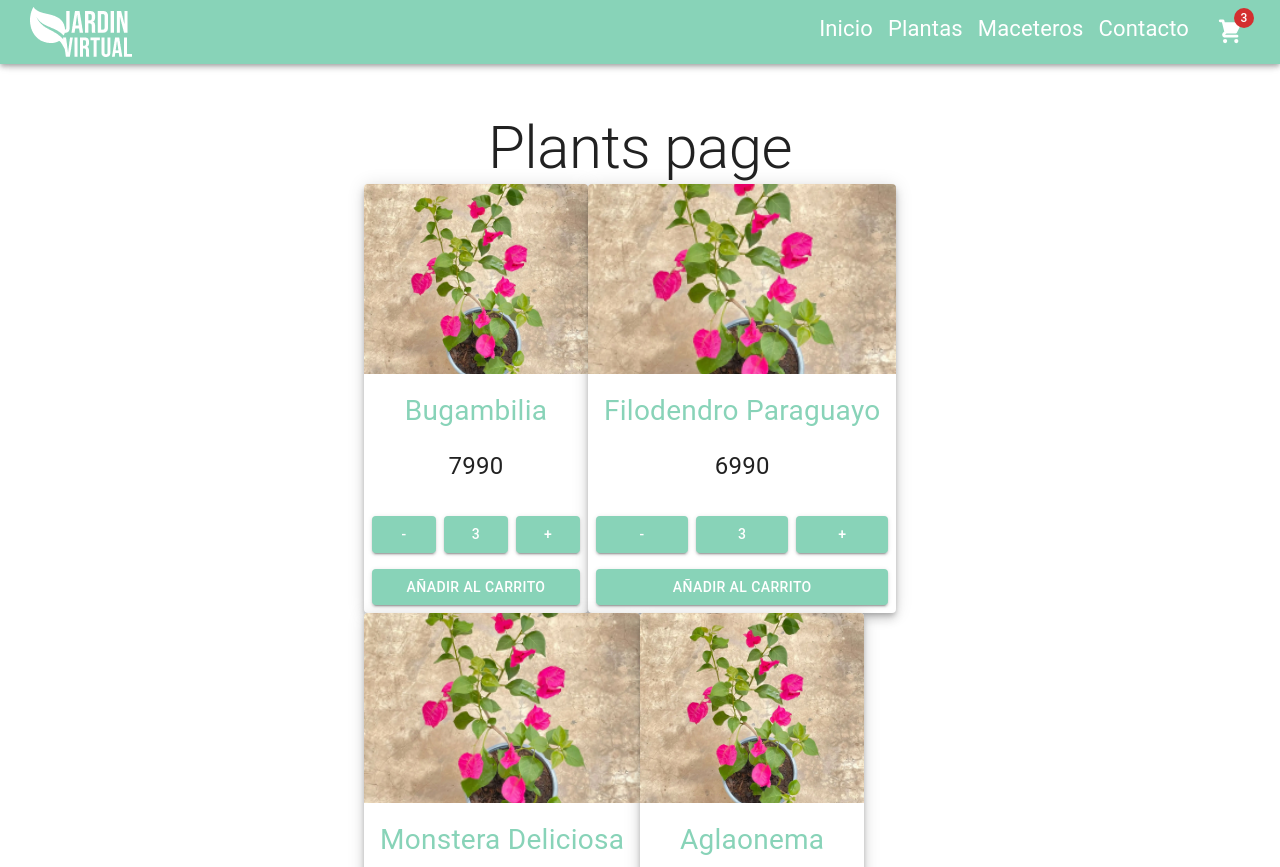
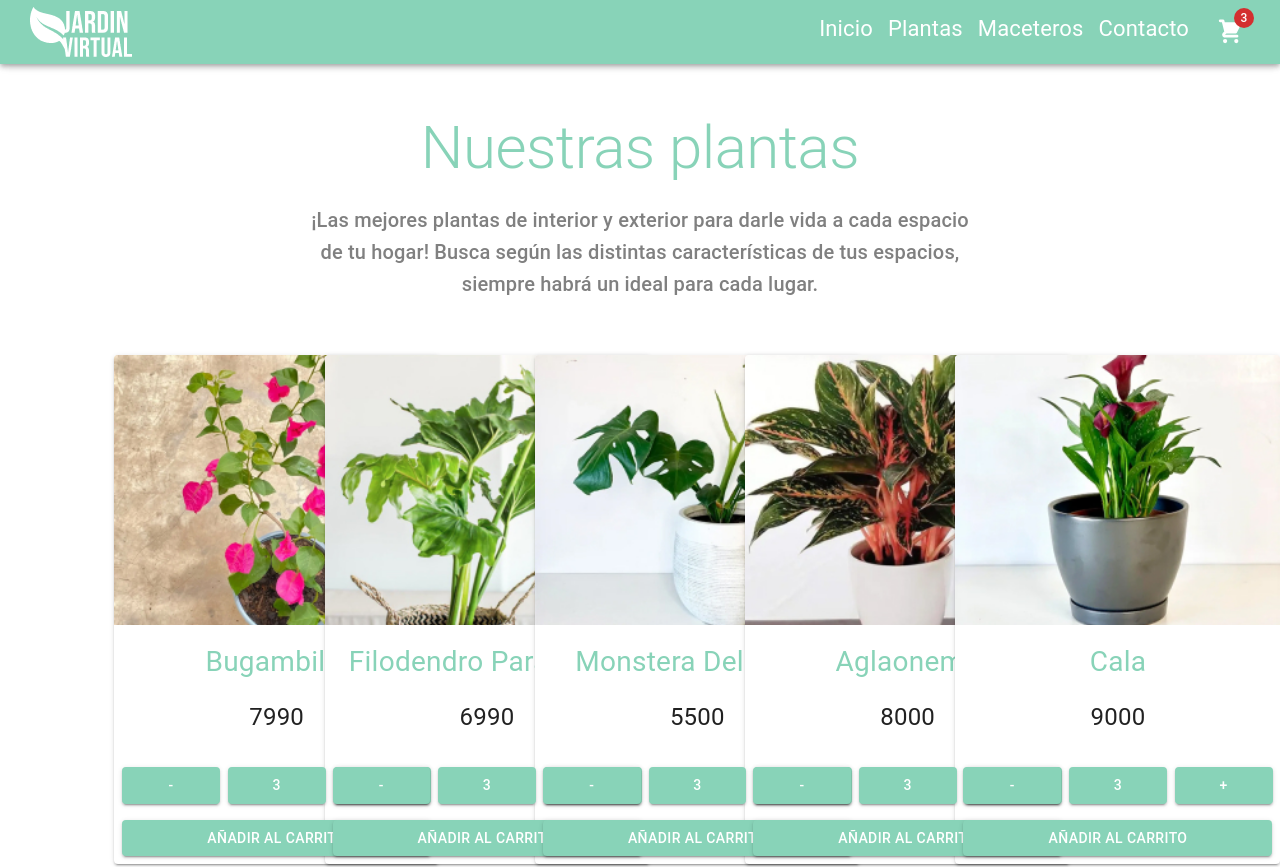
Before and after one commit to vanessadugarte/virtual-garden, a React (Create React App) app: page /plantas in a window 1280 px wide. Shown: the top 867 px of the page. Built offline with nearby package versions, Linux system fonts and the light colour scheme.

Commit message:
edit plants page style

```diff
--- a/src/components/common/product/Product.jsx
+++ b/src/components/common/product/Product.jsx
@@ -6,10 +6,10 @@ import imgBugambilia from "../../../assets/img-bugambilia.jpg"
 const Product = ({product}) => {
     return (
 
-            <Card sx={{maxWidth: 375, boxShadow:6}}>
+            <Card sx={{minWidth: 325, boxShadow:2}}>
                 <CardMedia
-                    sx={{height: 190}}
-                    image={imgBugambilia}
+                    sx={{height: 270}}
+                    image={product?.image}
                     title={product?.name}
                 />
                 <CardContent>
--- a/src/components/home/Home.jsx
+++ b/src/components/home/Home.jsx
@@ -67,13 +67,7 @@ const HomePage = () => {
                             </ImageListItem>
                         ))}
                     </ImageList>
-
                 </Grid>
-
-                <Grid item>
-                    <Product/>
-                </Grid>
-
             </Grid>
 
 
--- a/src/components/plants/Plants.jsx
+++ b/src/components/plants/Plants.jsx
@@ -5,12 +5,13 @@ import Product from "../common/product/Product";
 
 const PlantsPage = () => {
     return (
-        <Container maxWidth="sm" sx={{textAlign: "center"}}>
-            <Typography variant="h2">Plants page</Typography>
-            <Grid container>
+        <Container maxWidth="xxl" sx={{textAlign: "center", display:"flex", flexDirection:"column", alignItems:"center", paddingBottom:"65px"}}>
+            <Typography variant="h2" sx={{mb:"20px", color:"#88D3B8"}}>Nuestras plantas</Typography>
+            <Typography variant="h6" sx={{width:"55%", textAlign:"center", color:"gray"}}>¡Las mejores plantas de interior y exterior para darle vida a cada espacio de tu hogar! Busca según las distintas características de tus espacios, siempre habrá un ideal para cada lugar. </Typography>
+            <Grid container xs={12} sx={{display:"flex", justifyContent:"center"}}>
                 {plantas.map((el) => {
                     return (
-                        <Grid item>
+                        <Grid item xs={2} sx={{display:"flex", justifyContent:"space-around", marginRight:"5px", marginTop:"55px"}}>
                             <Product product={el}/>
                         </Grid>
                     )
--- a/src/data/plants.js
+++ b/src/data/plants.js
@@ -20,7 +20,7 @@ export const plantas = [
             " plantas tienen un formato más arbustivo que las bugambilias tradicionales. Florece en primavera y puede" +
             " extenderse hasta el otoño.",
         category: "exterior",
-        imageUrl: imgBugambilia
+        image: imgBugambilia
     },
     {
         id: 2,
@@ -28,7 +28,7 @@ export const plantas = [
         price: 6990,
         description: "Es una planta de interior popular por su follaje exuberante y verde brillante. Originaria de América del Sur, esta planta tropical es apreciada por su fácil cuidado y capacidad para purificar el aire.",
         category: "interior",
-        imageUrl: imgParaguayo
+        image: imgParaguayo
     },
     {
         id: 3,
@@ -36,7 +36,7 @@ export const plantas = [
         price: 5500,
         description: "También llamada Costilla de Adán, es una planta tropical conocida por sus grandes hojas perforadas y su fácil cuidado. Es una opción popular para decorar interiores gracias a su exuberante follaje",
         category: "interior",
-        imageUrl: imgMonstera
+        image: imgMonstera
     },
     {
         id: 4,
@@ -44,7 +44,7 @@ export const plantas = [
         price: 8000,
         description: "conocida como la 'Planta de la Suerte', es una planta de interior de bajo mantenimiento, perfecta para agregar elegancia a cualquier espacio. Sus hojas vibrantes y variadas son una delicia visual.",
         category: "outdoor",
-        imageUrl: imgAglaonema
+        image: imgAglaonema
     },
     {
         id: 5,
@@ -52,7 +52,7 @@ export const plantas = [
         price: 9000,
         description: "La Cala burdeo es una variante vibrante y llamativa, añade un toque de elegancia y color a cualquier espacio. Perfecta para interiores iluminados y protegidos del sol directo. ¡Embellece tu hogar con su belleza única!",
         category: "interior",
-        imageUrl: imgCala
+        image: imgCala
     },
     {
         id: 6,
@@ -60,7 +60,7 @@ export const plantas = [
         price: 6500,
         description: "El boj es un arbusto muy lindo por su tono verde intenso, es de crecimiento lento y permite una poda ornamental muy variada. Puedes usarlo como más te guste, dándole forma cónica, esférica o dejarlo de manera natural.",
         category: "exterior",
-        imageUrl: imgBoj
+        image: imgBoj
     },
     {
         id: 7,
@@ -68,7 +68,7 @@ export const plantas = [
         price: 9500,
         description: "Indoor palm that purifies the air.",
         category: "interior",
-        imageUrl: imgFicus
+        image: imgFicus
     },
     {
         id: 8,
@@ -76,7 +76,7 @@ export const plantas = [
         price: 7000,
         description: "también conocido como \"Ficus Hoja de Violín\", es una planta de interior con hojas grandes y brillantes que añaden un toque tropical a cualquier espacio. Requiere luz indirecta y riego moderado",
         category: "interior",
-        imageUrl: imgLyrata
+        image: imgLyrata
     },
     {
         id: 9,
@@ -84,7 +84,7 @@ export const plantas = [
         price: 7500,
         description: "La planta Pink Princess, conocida por sus hojas moteadas de rosa y verde, es una adición llamativa a cualquier hogar. Requiere luz brillante indirecta y humedad moderada para un crecimiento óptimo.",
         category: "interior",
-        imageUrl: imgPinkPrincess
+        image: imgPinkPrincess
     },
     {
         id: 10,
@@ -92,6 +92,6 @@ export const plantas = [
         price: 8500,
         description: "también conocida como Cactus Rosario o Cactus Cinta, es una suculenta de aspecto único con tallos colgantes que producen perlas verdes. Requiere poca agua y luz indirecta, ideal para decorar espacios interiores con su belleza natural",
         category: "interior",
-        imageUrl: imgRosario
+        image: imgRosario
     }
 ];
```
